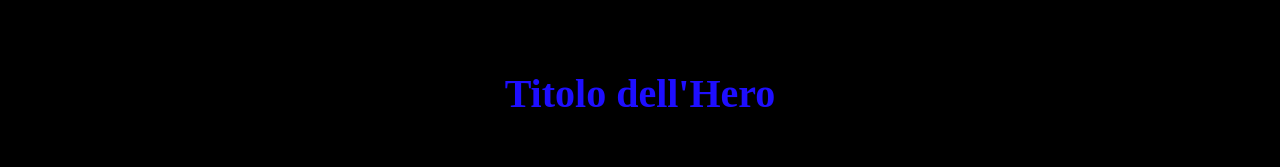
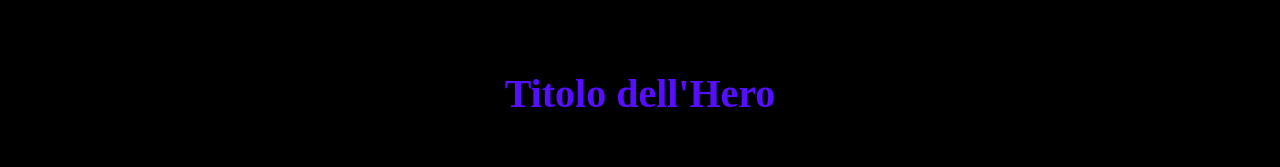
Before and after one commit to MarcoColloca/vite-hello-world, a Vue app: page / in a window 1280 px wide. Shown: the part 148-315 px from the top of the page. Built offline with nearby package versions, Linux system fonts and the light colour scheme.

Commit message:
Refactor → changed title color and removed padding-bottom to AppHero Component

```diff
--- a/src/components/AppHero.vue
+++ b/src/components/AppHero.vue
@@ -26,16 +26,16 @@
 
 <style scoped>
     .hero-title{
-        color: rgb(30, 14, 255);
+        color: rgb(86, 14, 255);
         font-size: 40px;
         text-align: center;
         margin-bottom: 75px;
     }
 
     .hero__section{
-        height: 100vh;
+        /* height: 100vh; */
         width: 100%;
-        padding: 100px 0;
+        padding-top: 100px;
         background-color: rgb(0, 0, 0);
         position: relative;
     }
```
